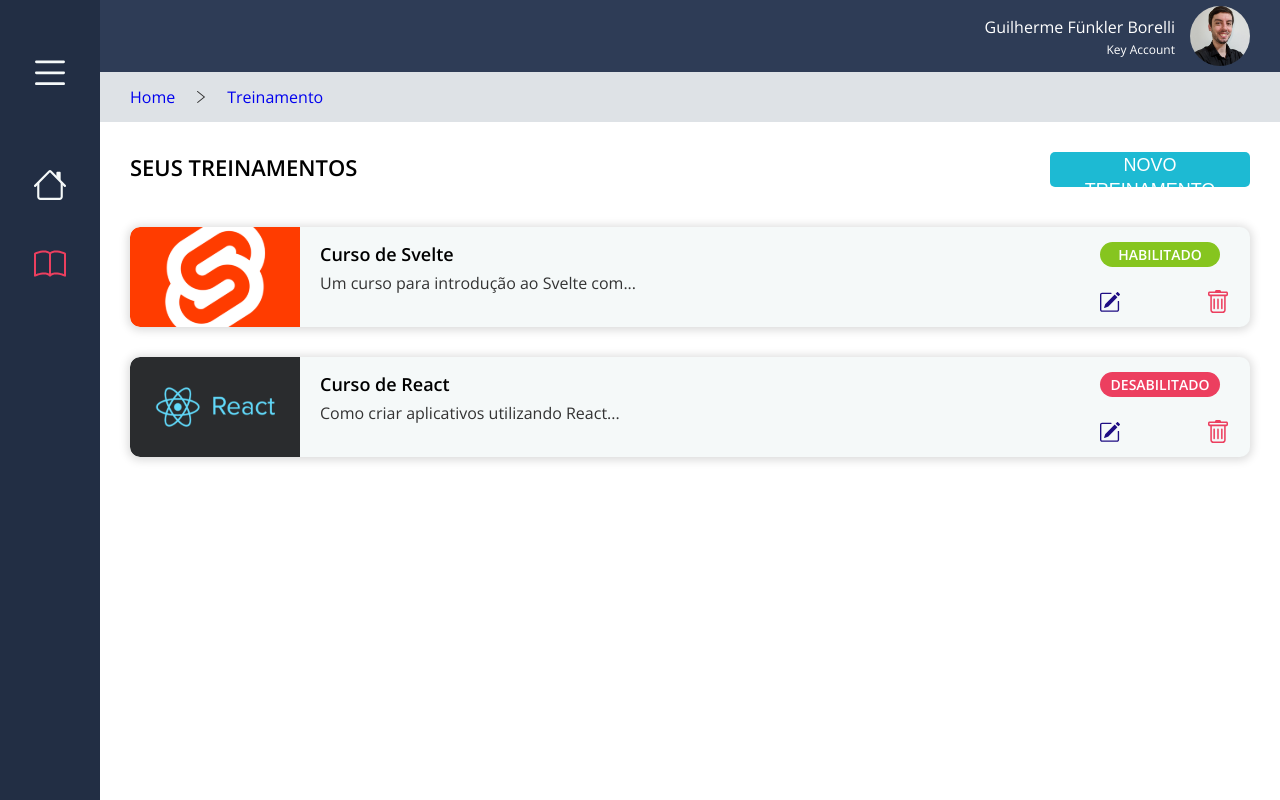
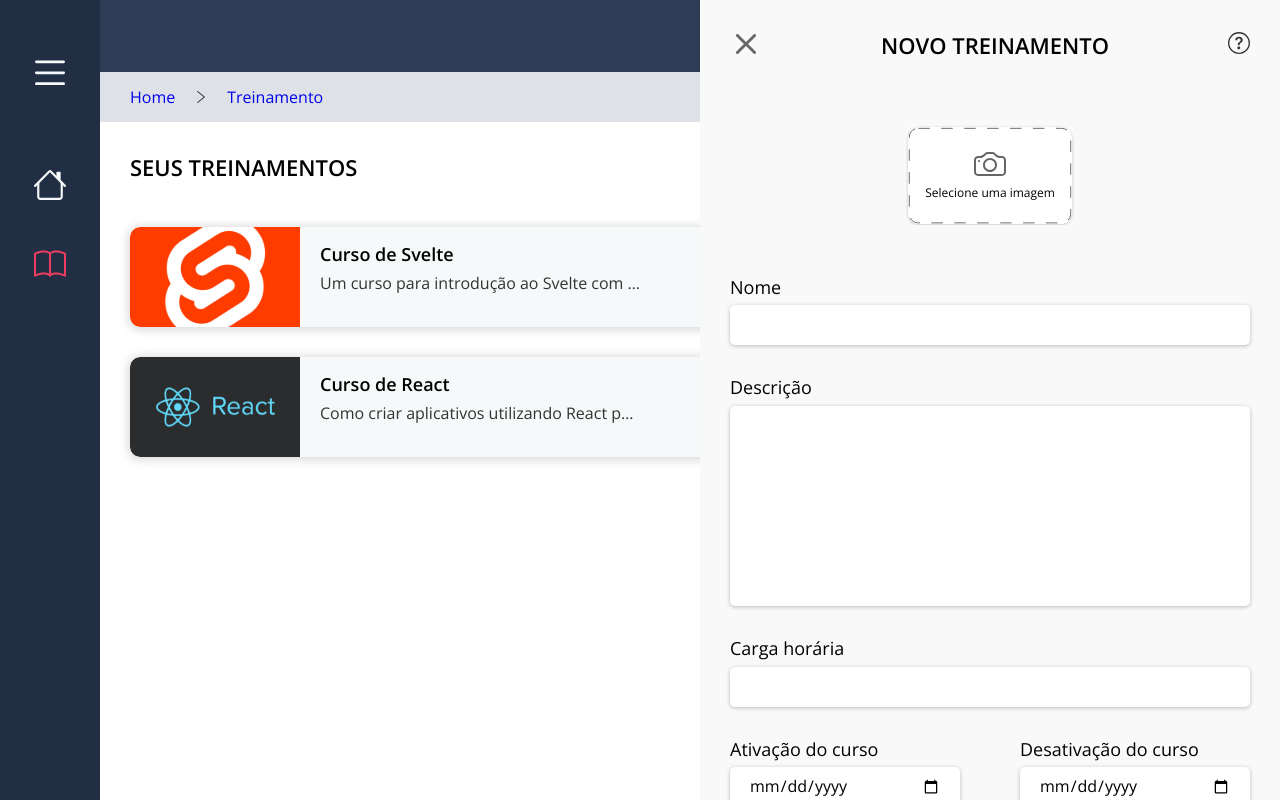
Before and after one commit to good-repository/courses-list, a React (Create React App) app: page /courses-list in a window 1280 px wide. Built offline with nearby package versions, Linux system fonts and the light colour scheme.

Commit message:
Update CourseList component

```diff
--- a/src/Pages/CoursesList/CoursesList.jsx
+++ b/src/Pages/CoursesList/CoursesList.jsx
@@ -1,31 +1,70 @@
-import React from "react";
+import React, { useState } from "react";
 import "./coursesList.css";
-import { Button } from "../../Components";
+import {
+  Button,
+  DateInput,
+  ImageUploader,
+  Input,
+  SlidableSidebar,
+} from "../../Components";
 import { CourseCard } from "./Components";
 
 import svelte from "../../Assets/svelte-banner.svg";
 import react from "../../Assets/react-banner.svg";
 
 export default function CoursesList() {
+  const [showSideBar, setShowSideBar] = useState(true);
+  const [image, setImage] = useState(null);
+
   return (
     <div className="container">
       <div className="container-header">
         <h2 className="title">SEUS TREINAMENTOS</h2>
-        <Button>NOVO TREINAMENTO</Button>
+        <Button size="large" onClick={() => setShowSideBar(true)}>
+          NOVO TREINAMENTO
+        </Button>
       </div>
       <CourseCard
         labelText="HABILITADO"
         img={svelte}
-        subtitle="Um curso para introdução ao Svelte com..."
+        subtitle="Um curso para introdução ao Svelte com tecnologias modernas"
         title="Curso de Svelte"
       />
       <CourseCard
         labelText="DESABILITADO"
         labelColor="danger"
         img={react}
-        subtitle="Como criar aplicativos utilizando React..."
+        subtitle="Como criar aplicativos utilizando React para escalar as suas aplicações ao infinito"
         title="Curso de React"
       />
+
+      <SlidableSidebar
+        open={showSideBar}
+        handleClose={setShowSideBar}
+        title="NOVO TREINAMENTO"
+        tooltipText="Você está prestes a criar um novo treinamento, capriche nas informações, quanto mais detalhadas melhor!"
+      >
+        <div className="course-list-sidebar">
+          <ImageUploader image={image} setImage={setImage} />
+          <div className="course-list-name-input">
+            <Input label="Nome" id="name" />
+            <Input label="Descrição" size="large" id="description" />
+            <Input label="Carga horária" id="workload" />
+            <div className="course-list-double-inputs">
+              <DateInput label="Ativação do curso" id="course-activation" />
+              <DateInput
+                label="Desativação do curso"
+                id="course-deactivation"
+                //format to today ISO format yyyy-mm-dd
+                minDate={new Date().toISOString().substring(0, 10)}
+              />
+            </div>
+            <div className="course-list-bottom-button">
+              <Button color="success">CRIAR</Button>
+            </div>
+          </div>
+        </div>
+      </SlidableSidebar>
     </div>
   );
 }
--- a/src/Pages/CoursesList/coursesList.css
+++ b/src/Pages/CoursesList/coursesList.css
@@ -17,3 +17,51 @@
   margin: 0;
   margin-top: -3px;
 }
+
+.course-list-sidebar {
+  align-items: center;
+  display: flex;
+  flex-direction: column;
+  padding-top: 33px;
+}
+
+.course-list-name-input {
+  margin-top: 50px;
+  width: 100%;
+}
+
+.course-list-double-inputs {
+  display: flex;
+  flex-wrap: wrap;
+  justify-content: space-between;
+  margin-bottom: 50px;
+}
+
+.course-list-double-inputs input {
+  width: 192px;
+}
+
+.course-list-bottom-button {
+  display: flex;
+  justify-content: flex-end;
+  margin-bottom: 50px;
+}
+
+@media screen and (max-width: 600px) {
+  .container-header {
+    flex-wrap: wrap;
+    justify-content: center;
+  }
+
+  .title {
+    margin-bottom: 20px;
+  }
+
+  .course-list-double-inputs {
+    display: block;
+  }
+
+  .course-list-double-inputs input {
+    width: calc(100% - 38px);
+  }
+}
```
